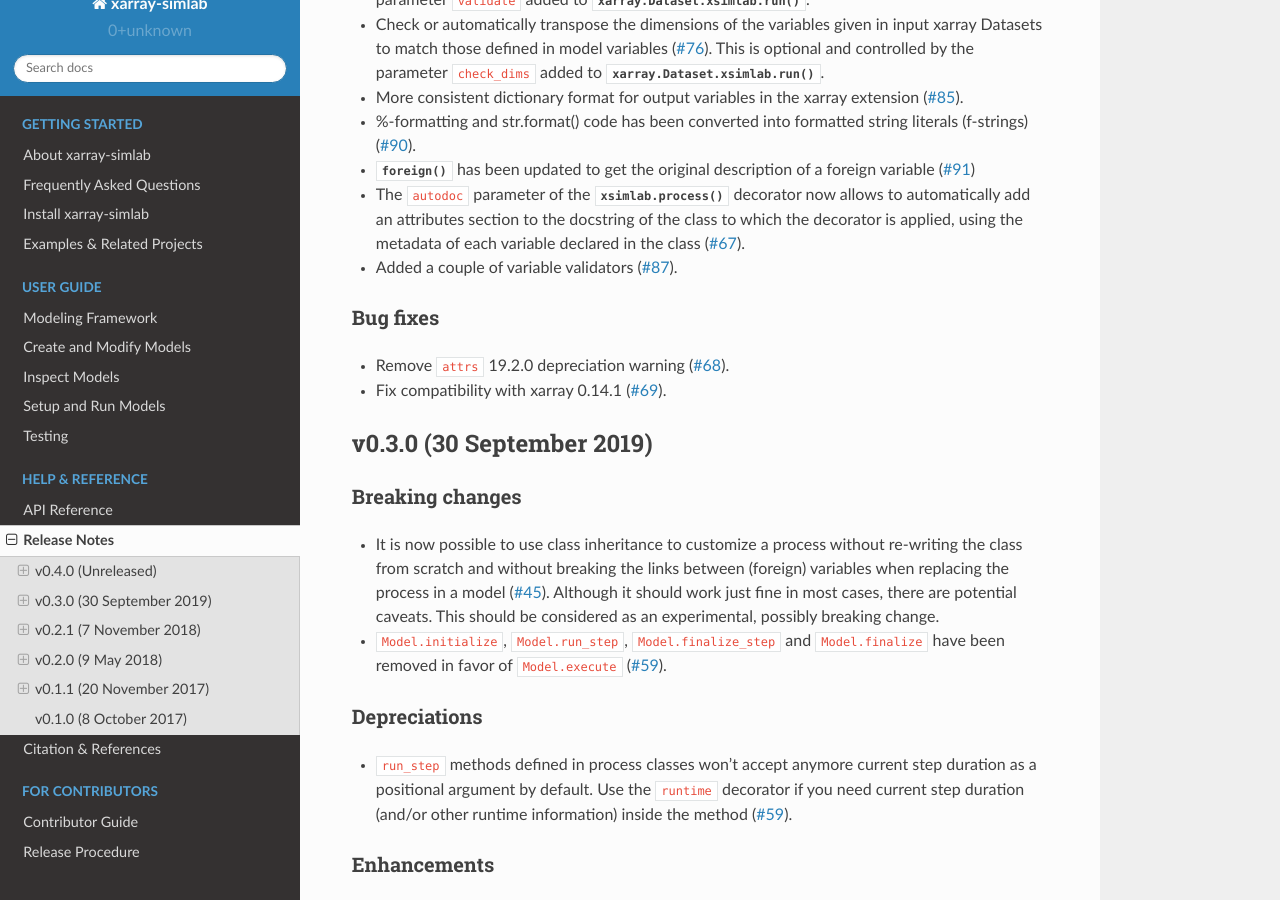
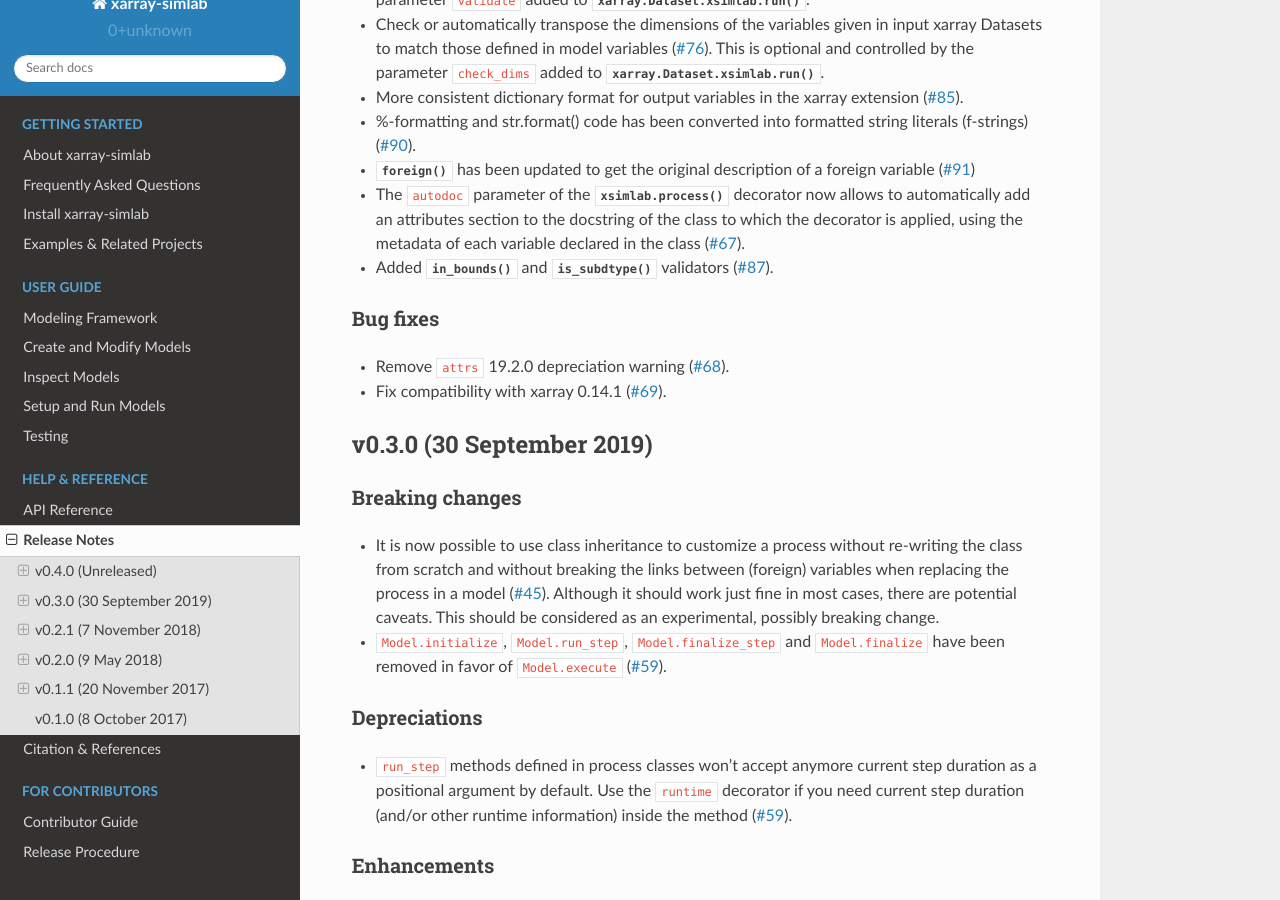
Before and after one commit to xarray-contrib/xarray-simlab, a Sphinx documentation site: the page built from doc/whats_new.rst, in a window 1280 px wide and 900 px high, scrolled down 819 px. Built offline with Sphinx 7.4.7 and the Read the Docs theme 2.0.0, drawn with Linux system fonts in a browser that asks for light colours; the version number could not be read and is left out.

Commit message:
update release notes

```diff
--- a/doc/whats_new.rst
+++ b/doc/whats_new.rst
@@ -55,7 +55,8 @@ Enhancements
   to automatically add an attributes section to the docstring of the class to
   which the decorator is applied, using the metadata of each variable declared
   in the class (:issue:`67`).
-- Added a couple of variable validators (:issue:`87`).
+- Added :func:`~xsimlab.validators.in_bounds` and
+  :func:`~xsimlab.validators.is_subdtype` validators (:issue:`87`).
 
 Bug fixes
 ~~~~~~~~~
```
